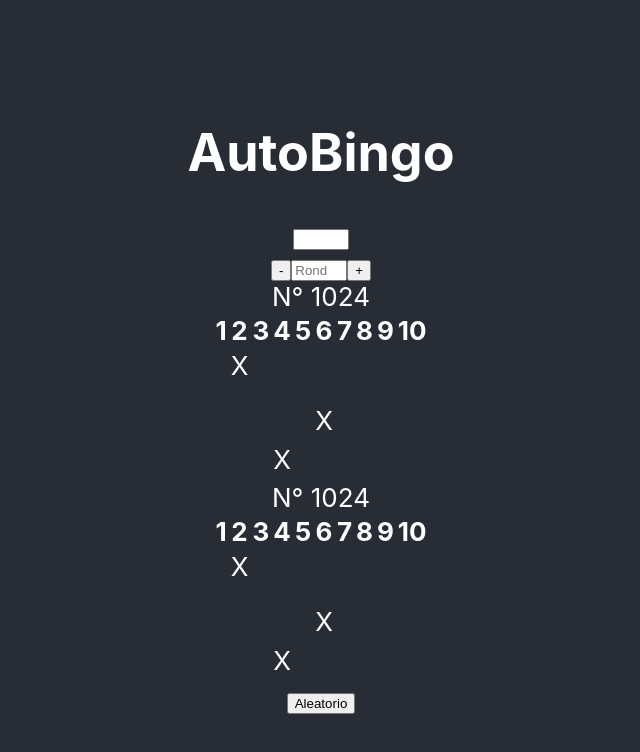
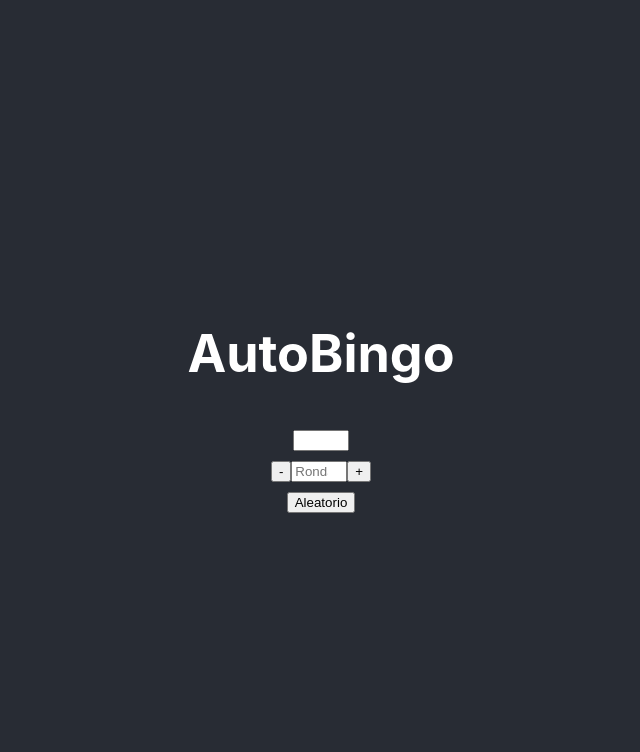
Before and after one commit to JIVitian/React-Auto-Bingo, a React (Create React App) app: page / in a window 1280 px wide. Shown: the top 752 px of the page, without its empty margins (319-959 px from the left). Built offline with nearby package versions, Linux system fonts and the light colour scheme.

Commit message:
renderizing bingos

```diff
--- a/src/components/AutoBingo.js
+++ b/src/components/AutoBingo.js
@@ -4,27 +4,10 @@ import Bingo from "./Bingo";
 import RandomBingoButton from "./RandomBingoButtom";
 import RoundCounter from "./RoundCounter";
 
-const bingosList = [];
-
 const AutoBingo = () => {
   const [round, setRound] = useState("");
   const [ball, setBall] = useState("");
-  const idBingo = 1024;
-  const numbers = [1, 2, 3, 4, 5, 6, 7, 8, 9, 10];
-  const grid = [
-    [0, 1, 0, 0, 0, 0, 0, 0, 0, 0],
-    [0, 0, 0, 0, 0, 0, 0, 0, 0, 0],
-    [0, 0, 0, 0, 0, 0, 0, 0, 0, 0],
-    [0, 0, 0, 0, 0, 0, 0, 0, 0, 0],
-    [0, 0, 0, 0, 0, 0, 0, 0, 0, 0],
-    [0, 0, 0, 0, 0, 0, 0, 0, 0, 0],
-    [0, 0, 0, 0, 0, 1, 0, 0, 0, 0],
-    [0, 0, 0, 0, 0, 0, 0, 0, 0, 0],
-    [0, 0, 0, 1, 0, 0, 0, 0, 0, 0],
-    [0, 0, 0, 0, 0, 0, 0, 0, 0, 0],
-  ];
-
-  bingosList.push({ bingoId: idBingo, numbers, grid });
+  const [bingosList, setBingosList] = useState([]);
 
   return (
     <section>
@@ -33,7 +16,10 @@ const AutoBingo = () => {
       {bingosList.map(({ bingoId, numbers, grid }) => (
         <Bingo idBingo={bingoId} numbers={numbers} grid={grid} />
       ))}
-      <RandomBingoButton bingosList={bingosList} />
+      <RandomBingoButton
+        bingosList={bingosList}
+        setBingosList={setBingosList}
+      />
     </section>
   );
 };
--- a/src/components/RandomBingoButtom.js
+++ b/src/components/RandomBingoButtom.js
@@ -1,6 +1,6 @@
 import { quickSort } from "../utils/utils";
 
-const RandomBingoButton = ({ bingosList }) => {
+const RandomBingoButton = ({ bingosList, setBingosList }) => {
   const newRandomBingo = () => {
     const randomId = Math.round(Math.random() * 9999 + 1);
     let randomNumbers = [];
@@ -17,13 +17,14 @@ const RandomBingoButton = ({ bingosList }) => {
 
     randomNumbers = quickSort(randomNumbers);
 
-    bingosList.push({
-      bingoId: randomId,
-      numbers: randomNumbers,
-      grid: defaultGrid,
-    });
-
-    console.log(bingosList);
+    setBingosList([
+      ...bingosList,
+      {
+        bingoId: randomId,
+        numbers: randomNumbers,
+        grid: defaultGrid,
+      },
+    ]);
   };
 
   return <button onClick={newRandomBingo}>Aleatorio</button>;
```
